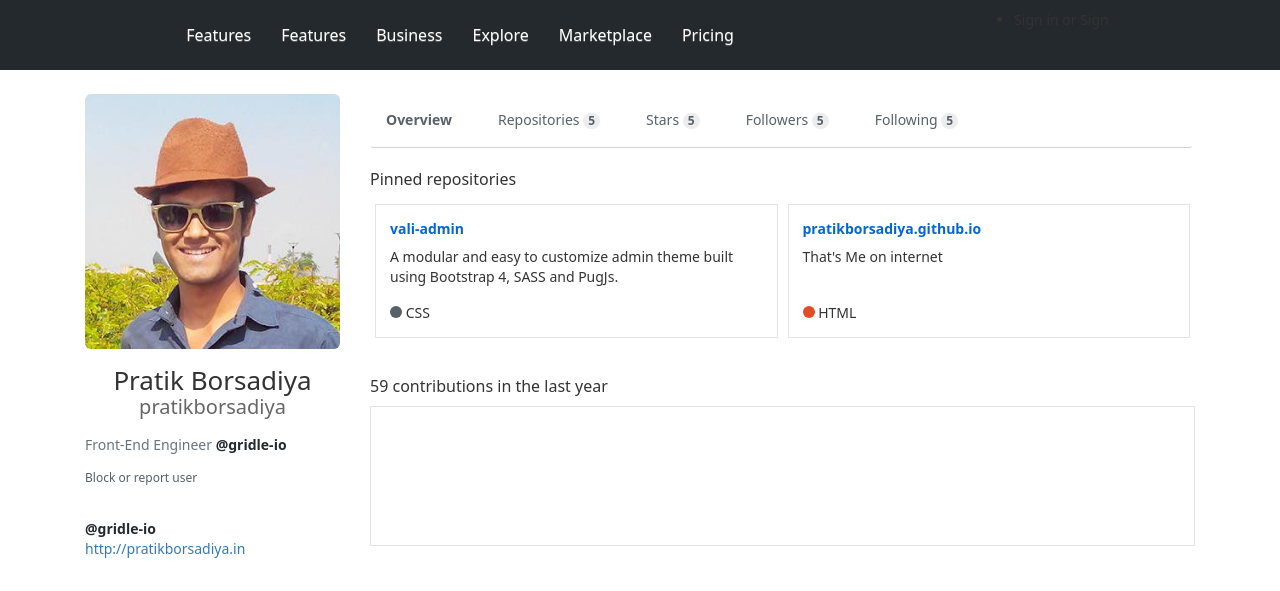
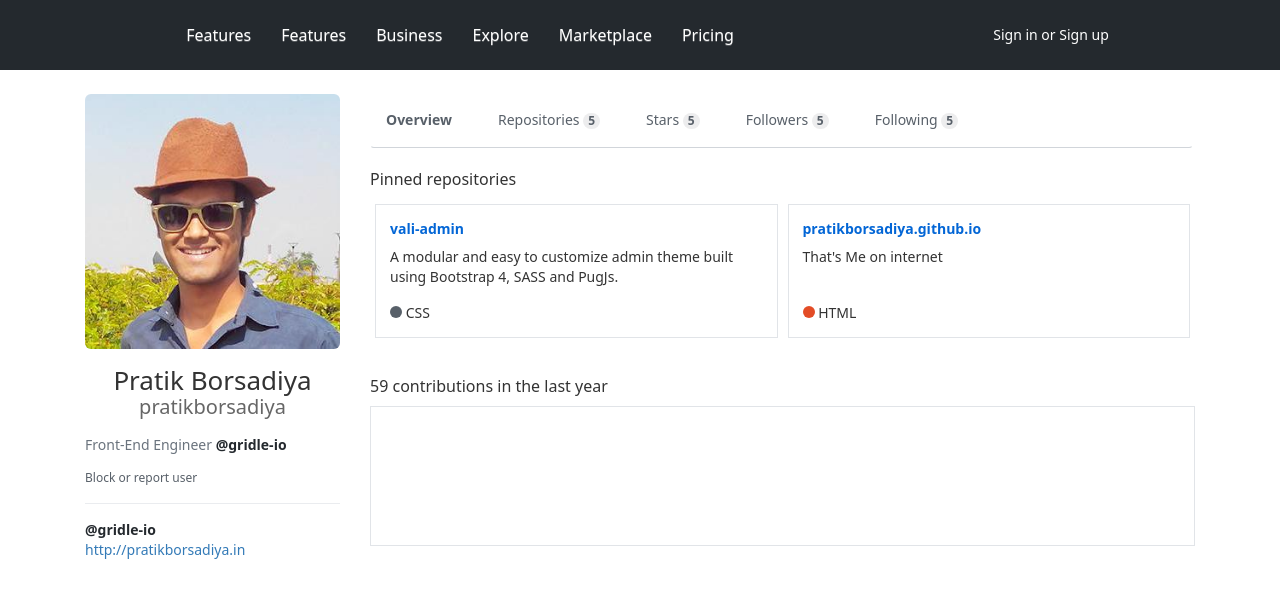
Before and after one commit to Mahi2396/git-profile, a website: page public_html/index.html in a window 1280 px wide. Shown: the top 591 px of the page. Drawn offline with nearby package versions, Linux system fonts and the light colour scheme.

Commit message:
1st commirt

```diff
--- a/public_html/css/topHeader.css
+++ b/public_html/css/topHeader.css
@@ -34,3 +34,17 @@ and open the template in the editor.
     display: table;
     clear: both;
 }
+.right-top-header-menu .ul-menu-list li{
+    padding-top: 15px;
+    padding-bottom: 15px;
+}
+.ul-menu-list{
+    padding: 0;
+    margin: 0;
+    color: #fff;
+    list-style-type: none;
+}
+.ul-menu-list li a{
+    text-decoration: none;
+    color: #fff;
+}
--- a/public_html/css/userProfile.css
+++ b/public_html/css/userProfile.css
@@ -52,4 +52,5 @@ and open the template in the editor.
 }
 .user-email-detail{
     padding: 16px 0 16px 0;
+    border-top: 1px solid #eaecef;
 }
--- a/public_html/index.html
+++ b/public_html/index.html
@@ -28,14 +28,14 @@
         <section class="body-container" id="sideCanvas">
 
             <div class="hidden-sm hidden-md visible-xs screen-menu">
-                 <span class="openNav pull-left">&#9776; open</span>
-                 <span class="nav-title">GitHub</span>
+                <span class="openNav pull-left">&#9776; open</span>
+                <span class="nav-title">GitHub</span>
             </div>
 
 
 
             <div class="col-md-12 header-menu">
-<!--                <div class="openNav">&#9776; open</div>-->
+                <!--                <div class="openNav">&#9776; open</div>-->
                 <div class="top-menu-container">
                     <div class="top-hear-menu pull-left">
 
@@ -61,9 +61,13 @@
                             </li>
                         </ul>
                     </div>
-                    <div class="pull-right">
-                        <ul>
-                            <li>Sign in or Sign </li>
+                    <div class="pull-right right-top-header-menu">
+
+                        <ul class="ul-menu-list">
+                            <li>
+                                <a href="#">Sign in</a> or
+                                <a href="#">Sign up</a>
+                            </li>
                         </ul>
                     </div>
                 </div>
```
Also changed, not shown: public_html/img/github-icon.svg (added).
